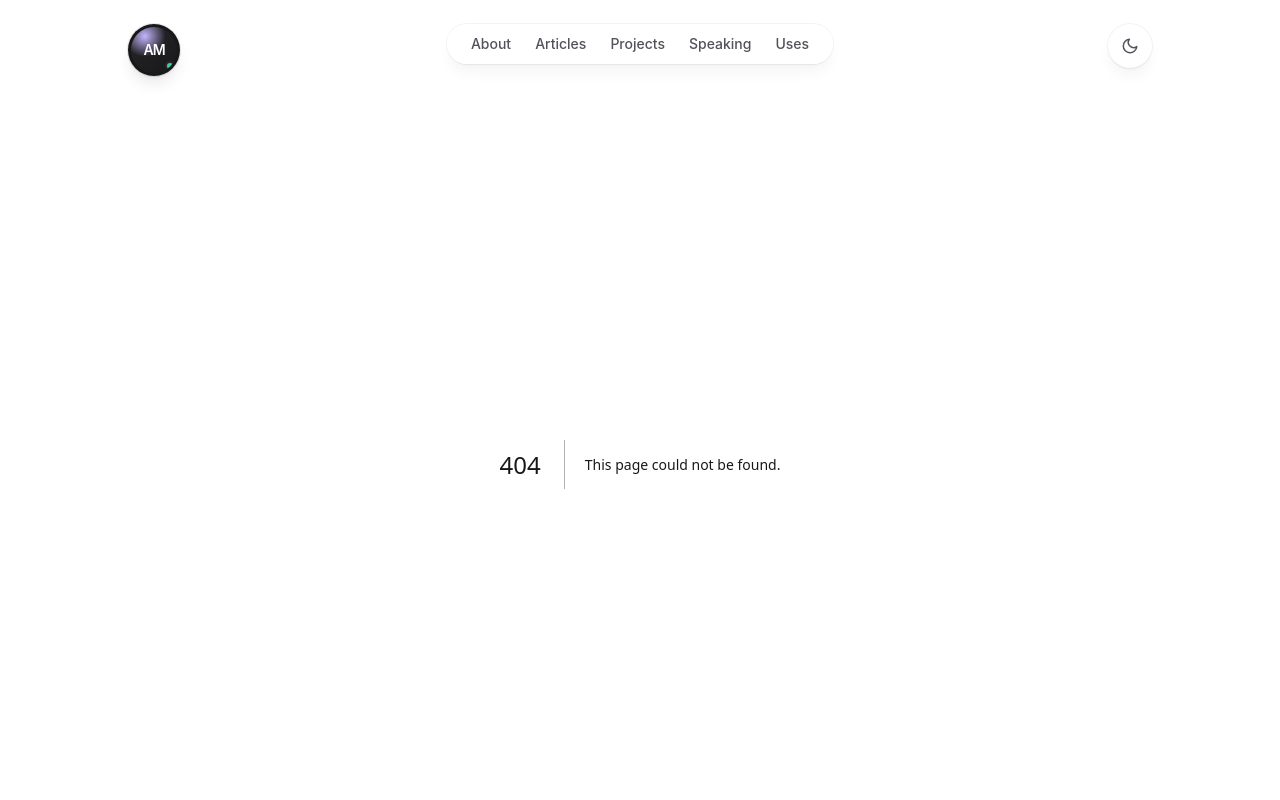
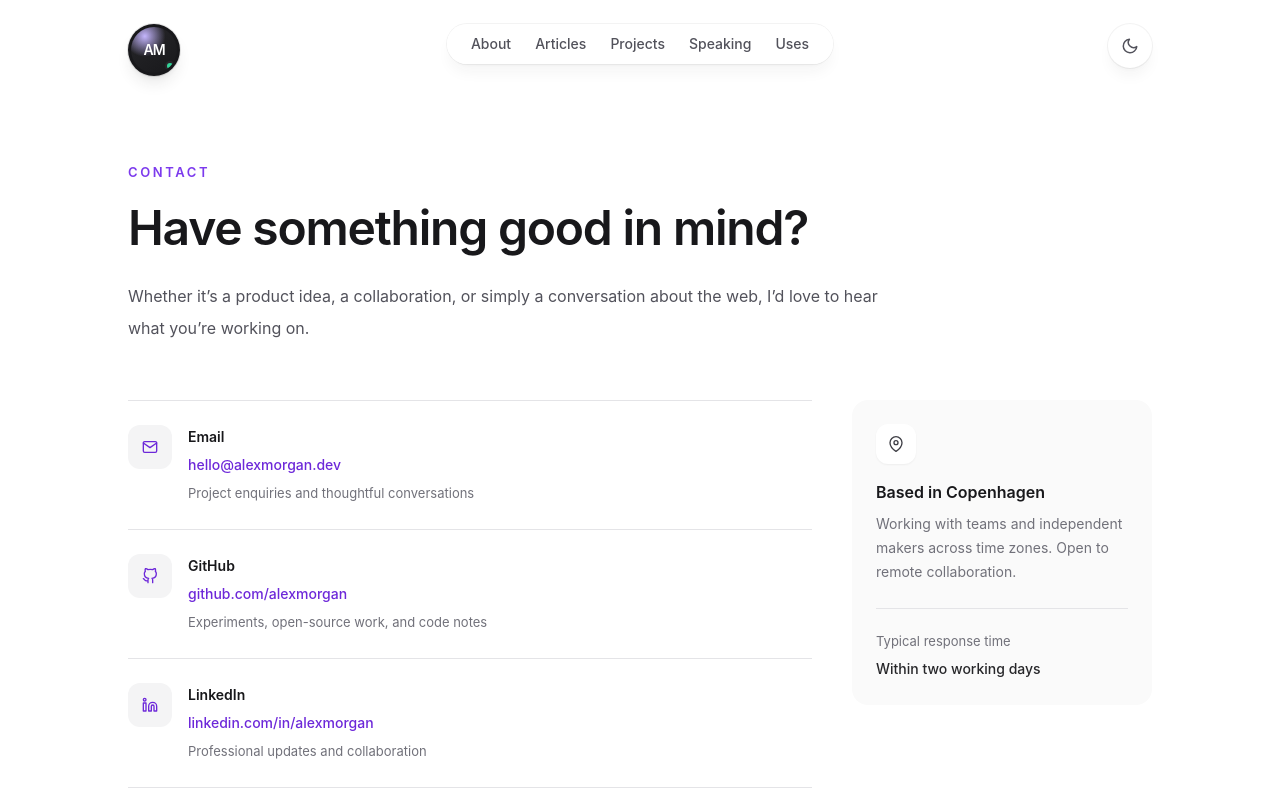
Before and after one commit to Amirsaboor/PersonalWebsite, a Next.js app: page /PersonalWebsite/contact in a window 1280 px wide. Before the commit this address had no page. Shown: the top 800 px of the page. Built offline with nearby package versions, Linux system fonts and the light colour scheme.

Commit message:
Add fictional contact page

```diff
--- /dev/null
+++ b/src/app/contact/page.js
@@ -0,0 +1,34 @@
+import Link from 'next/link'
+import { Container } from '@/components/Container'
+import { FiMail, FiGithub, FiLinkedin, FiArrowUpRight, FiMapPin } from 'react-icons/fi'
+
+export const metadata = {
+  title: 'Contact',
+  description: 'Fictional contact details for the Alex Morgan portfolio concept.',
+}
+
+const channels = [
+  { label: 'Email', value: 'hello@alexmorgan.dev', detail: 'Project enquiries and thoughtful conversations', Icon: FiMail },
+  { label: 'GitHub', value: 'github.com/alexmorgan', detail: 'Experiments, open-source work, and code notes', Icon: FiGithub },
+  { label: 'LinkedIn', value: 'linkedin.com/in/alexmorgan', detail: 'Professional updates and collaboration', Icon: FiLinkedin },
+]
+
+export default function Contact() {
+  return (
+    <Container className="mt-16 sm:mt-24">
+      <header className="max-w-3xl">
+        <p className="text-xs font-semibold uppercase tracking-[0.2em] text-violet-600 dark:text-violet-300">Contact</p>
+        <h1 className="mt-4 text-4xl font-semibold tracking-tight text-zinc-900 dark:text-zinc-100 sm:text-5xl">Have something good in mind?</h1>
+        <p className="mt-6 text-base leading-8 text-zinc-600 dark:text-zinc-400">Whether it’s a product idea, a collaboration, or simply a conversation about the web, I’d love to hear what you’re working on.</p>
+      </header>
+      <div className="mt-14 grid gap-10 lg:grid-cols-[1fr_300px]">
+        <div className="divide-y divide-zinc-200 border-y border-zinc-200 dark:divide-zinc-800 dark:border-zinc-800">
+          {channels.map(({ label, value, detail, Icon }) => <div key={label} className="flex items-start gap-4 py-6"><span className="flex h-11 w-11 shrink-0 items-center justify-center rounded-xl bg-zinc-100 text-violet-700 dark:bg-zinc-800 dark:text-violet-300"><Icon /></span><div><h2 className="text-sm font-semibold text-zinc-900 dark:text-zinc-100">{label}</h2><p className="mt-1 text-sm font-medium text-violet-700 dark:text-violet-300">{value}</p><p className="mt-1 text-xs leading-6 text-zinc-500">{detail}</p></div></div>)}
+        </div>
+        <aside className="h-fit rounded-2xl bg-zinc-50 p-6 dark:bg-zinc-900"><span className="flex h-10 w-10 items-center justify-center rounded-xl bg-white text-zinc-700 shadow-sm dark:bg-zinc-800 dark:text-zinc-200"><FiMapPin /></span><h2 className="mt-4 font-semibold text-zinc-900 dark:text-zinc-100">Based in Copenhagen</h2><p className="mt-2 text-sm leading-6 text-zinc-500">Working with teams and independent makers across time zones. Open to remote collaboration.</p><div className="mt-6 border-t border-zinc-200 pt-5 dark:border-zinc-800"><p className="text-xs text-zinc-500">Typical response time</p><p className="mt-1 text-sm font-medium text-zinc-800 dark:text-zinc-200">Within two working days</p></div></aside>
+      </div>
+      <p className="mt-10 text-xs leading-6 text-zinc-400">All names, locations, addresses, and social handles on this page are fictional placeholders for the portfolio design.</p>
+      <Link href="/projects" className="mt-8 inline-flex items-center gap-2 text-sm font-medium text-violet-700 dark:text-violet-300">Back to selected work <FiArrowUpRight /></Link>
+    </Container>
+  )
+}
```
